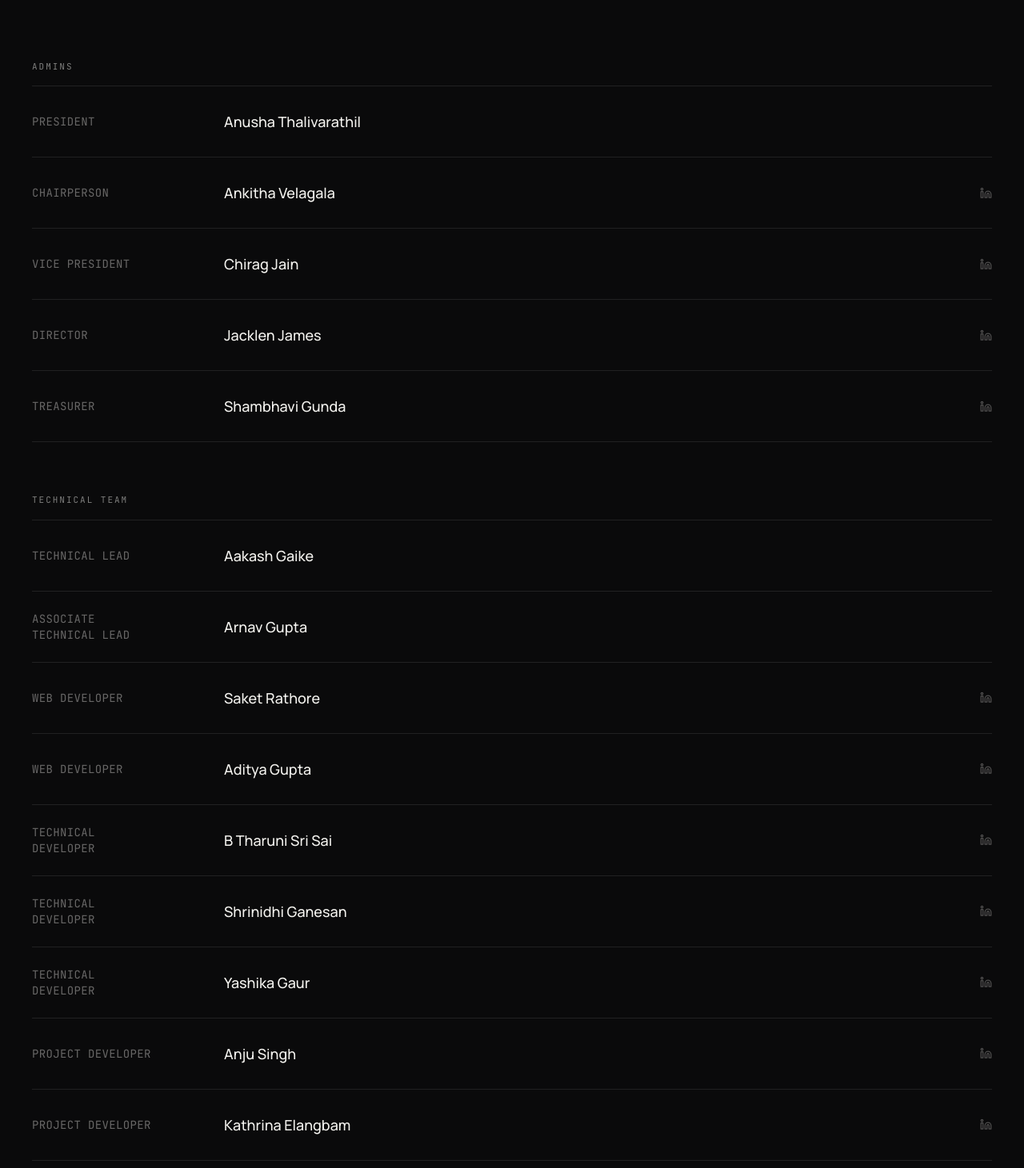
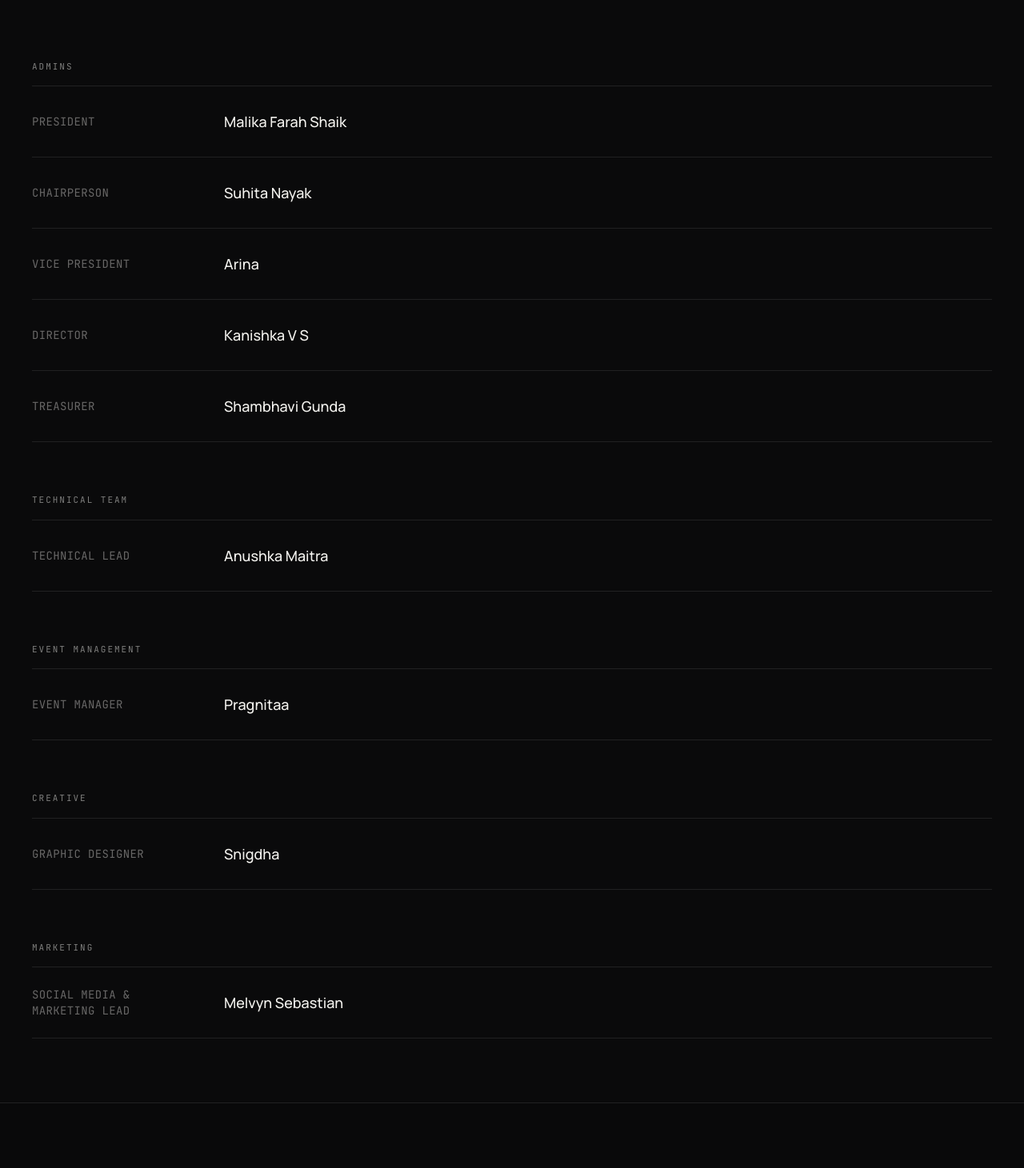
Before and after one commit to Subhashx17/wios-website-redesign, a React (Vite) app: page /wios-website-redesign/team in a window 1280 px wide. Shown: the part 860-2321 px from the top of the page at 80% size. Built offline with nearby package versions, Linux system fonts and the light colour scheme.

Commit message:
Update team members and roles in team.js

```diff
--- a/src/data/team.js
+++ b/src/data/team.js
@@ -23,50 +23,35 @@ export const team = [
   {
     group: 'Admins',
     members: [
-      { name: 'Anusha Thalivarathil', role: 'President', image: null, github: null, linkedin: null },
-      { name: 'Ankitha Velagala', role: 'Chairperson', image: null, github: null, linkedin: 'https://www.linkedin.com/in/bhanu-saravana-ankitha-v-9aa21724a' },
-      { name: 'Chirag Jain', role: 'Vice President', image: null, github: null, linkedin: 'https://www.linkedin.com/in/chiragajain/' },
-      { name: 'Jacklen James', role: 'Director', image: null, github: null, linkedin: 'https://www.linkedin.com/in/jacklen-james-289a82251' },
-      { name: 'Shambhavi Gunda', role: 'Treasurer', image: null, github: null, linkedin: 'https://www.linkedin.com/in/shambhavi-gunda/' },
+      { name: 'Malika Farah Shaik', role: 'President', image: null, github: null, linkedin: null },
+      { name: 'Suhita Nayak', role: 'Chairperson', image: null, github: null, linkedin: null },
+      { name: 'Arina', role: 'Vice President', image: null, github: null, linkedin: null },
+      { name: 'Kanishka V S', role: 'Director', image: null, github: null, linkedin: null },
+      { name: 'Shambhavi Gunda', role: 'Treasurer', image: null, github: null, linkedin: null },
     ],
   },
   {
     group: 'Technical Team',
     members: [
-      { name: 'Aakash Gaike', role: 'Technical Lead', image: null, github: null, linkedin: null },
-      { name: 'Arnav Gupta', role: 'Associate Technical Lead', image: null, github: null, linkedin: null },
-      { name: 'Saket Rathore', role: 'Web Developer', image: null, github: null, linkedin: 'https://www.linkedin.com/in/saketrathore/' },
-      { name: 'Aditya Gupta', role: 'Web Developer', image: null, github: null, linkedin: 'https://www.linkedin.com/in/aditya-guptax/' },
-      { name: 'B Tharuni Sri Sai', role: 'Technical Developer', image: null, github: null, linkedin: 'https://www.linkedin.com/in/tharunibalukuri' },
-      { name: 'Shrinidhi Ganesan', role: 'Technical Developer', image: null, github: null, linkedin: 'https://www.linkedin.com/in/shrinidhi-ganesan-ba31362a8' },
-      { name: 'Yashika Gaur', role: 'Technical Developer', image: null, github: null, linkedin: 'http://www.linkedin.com/in/yashika-gaur-0962ba2b8' },
-      { name: 'Anju Singh', role: 'Project Developer', image: null, github: null, linkedin: 'https://www.linkedin.com/in/anjusinghn' },
-      { name: 'Kathrina Elangbam', role: 'Project Developer', image: null, github: null, linkedin: 'https://in.linkedin.com/in/kathrina-elangbam-03b6692b3' },
-      { name: 'Mevania Alexander', role: 'Project Developer', image: null, github: null, linkedin: 'https://www.linkedin.com/in/mevania-alexander-97197a301/' },
+      { name: 'Anushka Maitra', role: 'Technical Lead', image: null, github: null, linkedin: null },
     ],
   },
   {
     group: 'Event Management',
     members: [
-      { name: 'Labdhi Jain', role: 'Event Manager', image: null, github: null, linkedin: null },
-      { name: 'Manvika Polavarapu', role: 'Event Manager', image: null, github: null, linkedin: 'https://www.linkedin.com/in/manvika-polavarapu-416582291' },
+      { name: 'Pragnitaa', role: 'Event Manager', image: null, github: null, linkedin: null },
     ],
   },
   {
     group: 'Creative',
     members: [
-      { name: 'Divya Sree Alam', role: 'Creative Lead', image: null, github: null, linkedin: 'https://www.linkedin.com/in/divya-sree-alam-942318301' },
-      { name: 'Asmita Chakraborty', role: 'Associate Creative Lead', image: null, github: null, linkedin: 'https://www.linkedin.com/in/asmita-chakraborty-4b19132a1/' },
-      { name: 'Moningi Vainavi', role: 'Graphic Designer', image: null, github: null, linkedin: 'https://www.linkedin.com/in/vainavi-moningi-060086300' },
-      { name: 'B Vaadyuthi', role: 'Video Editor', image: null, github: null, linkedin: null },
-      { name: 'Gandrala Rishika', role: 'Video Editor', image: null, github: null, linkedin: null },
+      { name: 'Snigdha', role: 'Graphic Designer', image: null, github: null, linkedin: null },
     ],
   },
   {
     group: 'Marketing',
     members: [
-      { name: 'Harshith Reddy', role: 'Marketing Lead', image: null, github: null, linkedin: 'http://www.linkedin.com/in/harshithreddyakepati' },
-      { name: 'Tannu Yadav', role: 'Associate Marketing Lead', image: null, github: null, linkedin: 'https://www.linkedin.com/in/tannu-yadav-06012733a' },
+      { name: 'Melvyn Sebastian', role: 'Social Media & Marketing Lead', image: null, github: null, linkedin: null },
     ],
   },
 ];
```
